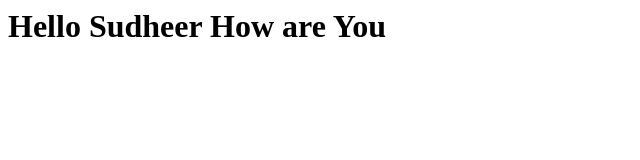
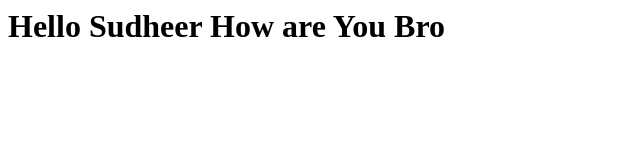
Before and after one commit to raghavag1997/MyrepoforStaticWebApp, a plain HTML site: page index.html in a window 1280 px wide. Shown: the whole page, without its empty margins (0-640 px from the left). Drawn offline with Linux system fonts and the light colour scheme.

Commit message:
Update index.html

```diff
--- a/index.html
+++ b/index.html
@@ -1 +1 @@
-<h1> Hello Sudheer How are You</h1>
+<h1> Hello Sudheer How are You Bro</h1>
```
